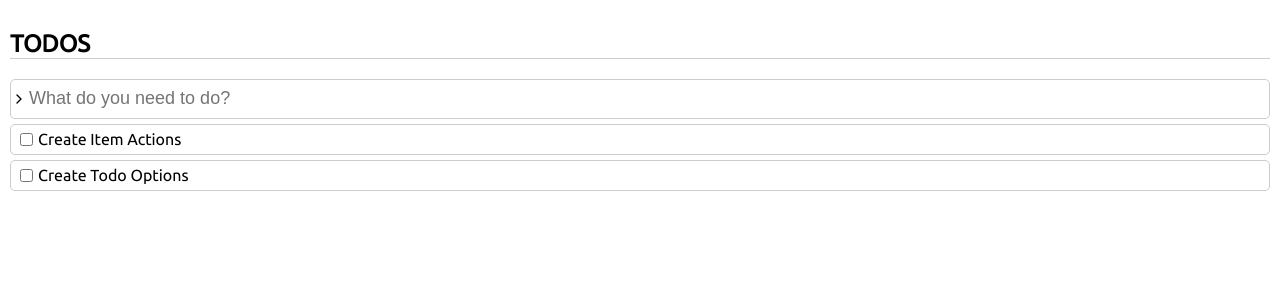
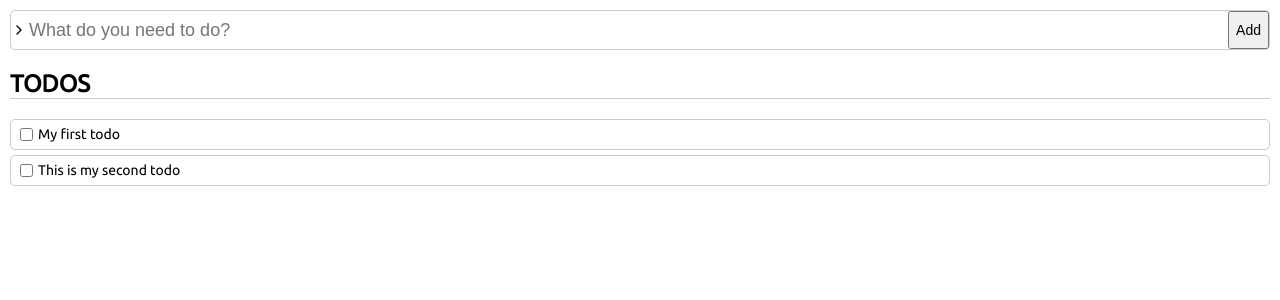
Before and after one commit to fpaguiar/react-p, a React app: page / in a window 1280 px wide. Shown: the top 300 px of the page. Built offline with nearby package versions, Linux system fonts and the light colour scheme; the HTML template or start-up script is replaced by a standard one.

Commit message:
add button working with mobx!

```diff
--- a/package.json
+++ b/package.json
@@ -43,6 +43,8 @@
   },
   "dependencies": {
     "@types/styled-components": "^4.4.3",
+    "mobx": "^5.15.4",
+    "mobx-react": "^6.1.8",
     "react": "^16.12.0",
     "react-dom": "^16.12.0",
     "react-icons": "^3.9.0",
--- a/src/App.tsx
+++ b/src/App.tsx
@@ -1,13 +1,17 @@
 import React from 'react';
 import './index.css';
+import {observable, action} from 'mobx';
 import {Wrapper} from './styles';
 import List from './components/List';
+import Input from './components/Input';
 
 const App = () => {
-  const items = ['Create Item Actions', 'Create Todo Options'];
+  const items = observable(['My first todo', 'This is my second todo']);
+  const addTodo = action((newTodo: string) => items.push(newTodo));
 
   return (
     <Wrapper>
+      <Input onAdd={addTodo} />
       <List title="TODOS" items={items} />
     </Wrapper>
   );
--- a/src/components/Input/index.tsx
+++ b/src/components/Input/index.tsx
@@ -1,12 +1,28 @@
-import React from 'react';
-import {TodoInput, Wrapper} from './styles';
+import React, {useState} from 'react';
+import {AddButton, TodoInput, Wrapper} from './styles';
 import {FiChevronRight} from 'react-icons/fi';
 
-const Input = () => {
+type InputProps = {
+  onAdd: (t: string) => void;
+}
+
+const Input = ({onAdd}: InputProps) => {
+  const [todo, setTodo] = useState('');
+  const updateValue = (event: React.ChangeEvent<HTMLInputElement>) => {
+    setTodo(event.target.value);
+  };
+  const addNewTodo = () => onAdd(todo);
+
   return (
     <Wrapper>
       <FiChevronRight />
-      <TodoInput type="text" placeholder="What do you need to do?"/>
+      <TodoInput
+        onChange={updateValue}
+        placeholder="What do you need to do?"
+        type="text"
+        value={todo}
+      />
+      <AddButton onClick={addNewTodo}>Add</AddButton>
     </Wrapper>
   );
 };
--- a/src/components/Input/styles.tsx
+++ b/src/components/Input/styles.tsx
@@ -10,9 +10,14 @@ export const Wrapper = styled.div`
 `;
 
 export const TodoInput = styled.input`
+  border-radius: 5px;
   border: none;
-  border-radius: 5px;
   flex: 1;
   font-size: 18px;
   height: 100%;
 `;
+
+export const AddButton = styled.button`
+  font-size: 14px;
+  height: 100%;
+`;
--- a/src/components/Item/index.tsx
+++ b/src/components/Item/index.tsx
@@ -1,5 +1,5 @@
 import React from 'react';
-import {Wrapper, CheckBox, Content} from './styles';
+import {Wrapper, CheckBox, Content, Text} from './styles';
 
 type ItemProps = {
   title: string;
@@ -10,7 +10,7 @@ const Item = ({title}: ItemProps) => {
     <Wrapper>
       <Content>
         <CheckBox type="checkbox" />
-        <span>{title}</span>
+        <Text>{title}</Text>
       </Content>
     </Wrapper>
   );
--- a/src/components/Item/styles.ts
+++ b/src/components/Item/styles.ts
@@ -15,3 +15,7 @@ export const Content = styled.div`
 export const CheckBox = styled.input`
   margin-right: 5px;
 `;
+
+export const Text = styled.span`
+  font-size: 14px;
+`;
--- a/src/components/List/index.tsx
+++ b/src/components/List/index.tsx
@@ -1,21 +1,20 @@
 import React from 'react';
+import {useObserver} from 'mobx-react';
 import Item from '../Item';
 import Title from '../Title';
-import Input from '../Input';
 
 type ListProps = {
   title: string;
   items: string[];
 };
 
-const List = ({items, title}: ListProps) => {
-  return (
+const List = (({items, title}: ListProps) => {
+  return useObserver(() => (
     <div>
       <Title value={title} />
-      <Input />
       {items.map((item) => <Item key={item} title={item} />)}
     </div>
-  );
-};
+  ));
+});
 
 export default List;
```
Also changed, not shown: 1 other file (tests, documents, lock files or other folders).
